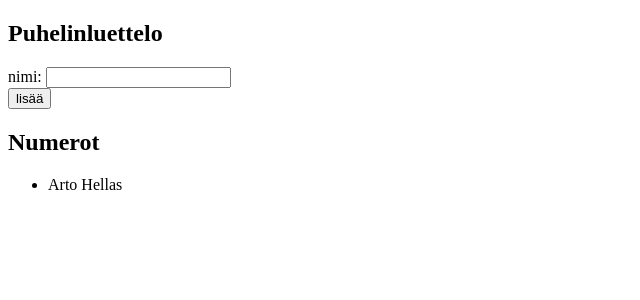
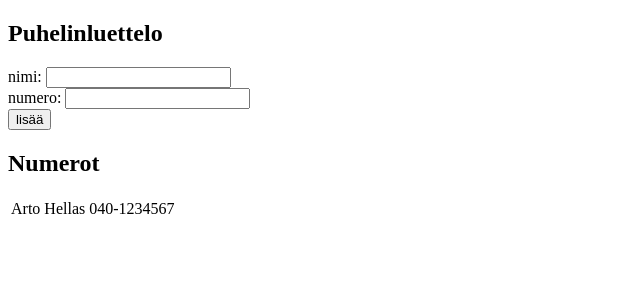
Before and after one commit to andersnylund/fullstack-open-2018, a React (Create React App) app in the folder osa2/puhelinluettelo/: page / in a window 1280 px wide. Shown: the top 300 px of the page, without its empty margins (0-640 px from the left). Built offline with nearby package versions, Linux system fonts and the light colour scheme; the HTML template or start-up script is replaced by a standard one.

Commit message:
Solve 2.8

```diff
--- a/osa2/puhelinluettelo/src/App.js
+++ b/osa2/puhelinluettelo/src/App.js
@@ -5,9 +5,13 @@ class App extends React.Component {
     super(props)
     this.state = {
       persons: [
-        { name: 'Arto Hellas' }
+        {
+          name: 'Arto Hellas',
+          number: '040-1234567'
+        }
       ],
-      newName: ''
+      newName: '',
+      newNumber: '',
     }
   }
 
@@ -16,14 +20,19 @@ class App extends React.Component {
 
     const existingNames = this.state.persons.map(person => person.name);
     const nameToAdd = this.state.newName;
+    const numberToAdd = this.state.newNumber;
 
     if (nameToAdd !== '') {
       if (!existingNames.includes(nameToAdd)) {
-        const newPerson = { name: nameToAdd };
+        const newPerson = {
+          name: nameToAdd,
+          number: numberToAdd
+        };
         const persons = this.state.persons.concat(newPerson);
         this.setState({
           persons,
-          newName: ''
+          newName: '',
+          newNumber: ''
         })
       } else {
         alert('Henkilö on jo listassa!')
@@ -31,29 +40,43 @@ class App extends React.Component {
     }
   };
 
-  handleInputChange = (event) => {
+  handleNameChange = (event) => {
     this.setState({ newName: event.target.value })
+  };
+
+  handleNumberChange = (event) => {
+    this.setState({ newNumber: event.target.value })
   };
 
   render() {
 
-    const createPersons = this.state.persons.map(person => <li key={person.name}>{person.name}</li>)
+    const createPersons = this.state.persons.map(person => {
+      return (<tr key={person.name}>
+        <td>{person.name}</td>
+        <td>{person.number}</td>
+      </tr>)
+    })
 
     return (
       <div>
         <h2>Puhelinluettelo</h2>
         <form onSubmit={this.handleSubmit}>
           <div>
-            nimi: <input value={this.state.newName} onChange={this.handleInputChange} />
+            nimi: <input value={this.state.newName} onChange={this.handleNameChange} />
+          </div>
+          <div>
+            numero: <input value={this.state.newNumber} onChange={this.handleNumberChange} />
           </div>
           <div>
             <button type="submit">lisää</button>
           </div>
         </form>
         <h2>Numerot</h2>
-        <ul>
-          {createPersons}
-        </ul>
+        <table>
+          <tbody>
+            {createPersons}
+          </tbody>
+        </table>
       </div>
     )
   }
```
